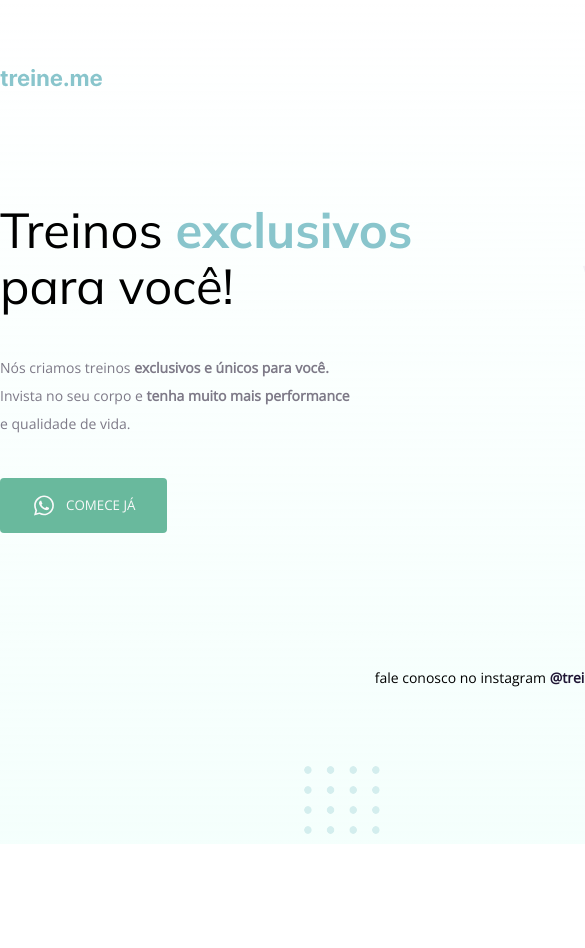
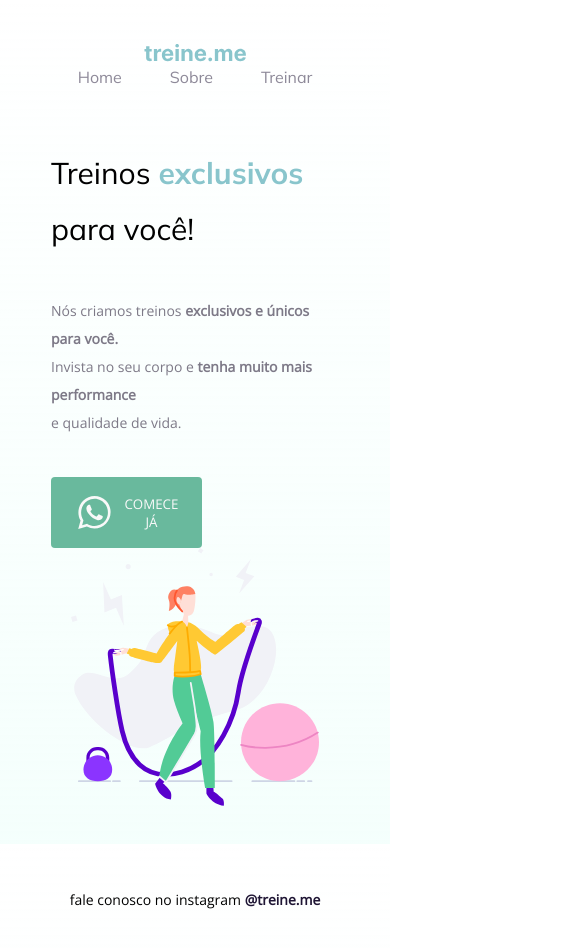
Before and after one commit to joao-sillva/treine-me, a plain HTML site: page index.html in a window 390 px wide. Shown: the top 948 px of the page, 585 px wide, since content can reach past the window. Before the commit the page ends 844 px from the top, so only its background shows below. Drawn offline with nearby package versions, Linux system fonts and the light colour scheme.

Commit message:
Add mobile version

```diff
--- a/style.css
+++ b/style.css
@@ -123,3 +123,38 @@ footer a {
   bottom: 0;
   right: 0;
 }
+
+@media (width < 78em) {
+  #page {
+    width: 30.8rem;
+    padding: 4rem 2rem;
+  }
+
+  nav {
+    flex-direction: column;
+  }
+
+  main,
+  main section {
+    max-width: 30.8rem;
+    padding-inline: 1rem;
+    flex-direction: column;
+  }
+
+  main img {
+    width: 100%;
+  }
+
+  section h1 {
+    width: 30rem;
+    font-size: 3rem;
+  }
+
+  section button {
+    padding: 1.5rem 2.4rem;
+  }
+
+  #balls {
+    display: none;
+  }
+}
```
